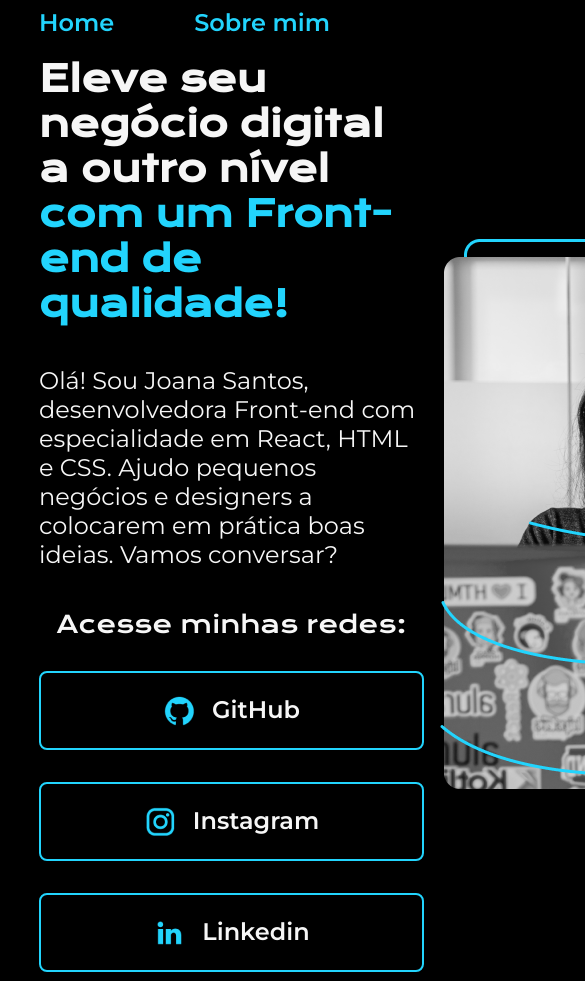
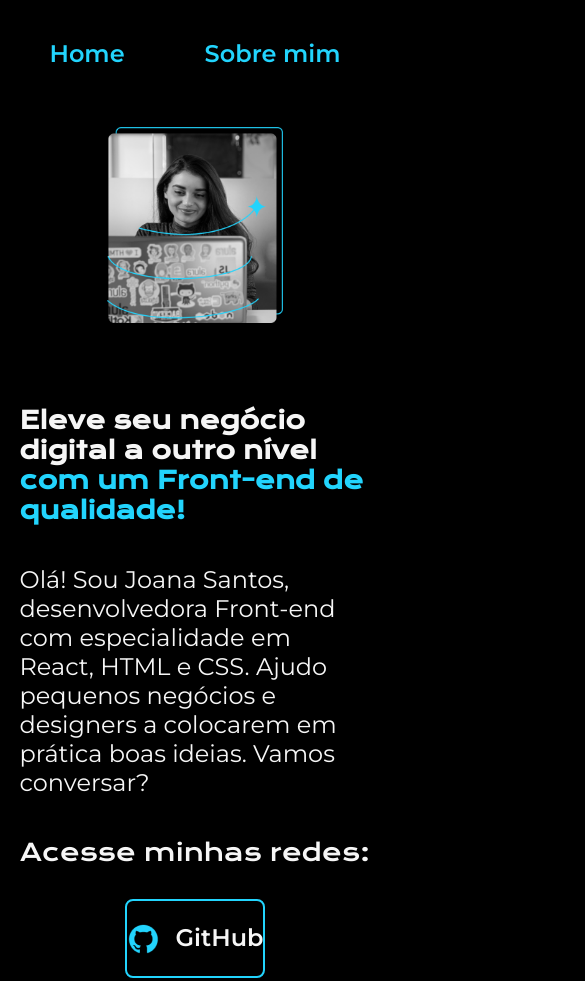
Before and after one commit to AlexSand3r/First, a plain HTML site: page index.html in a window 390 px wide. Shown: the top 981 px of the page, 585 px wide, since content can reach past the window. Drawn offline with nearby package versions, Linux system fonts and the light colour scheme.

Commit message:
finalizando o projeto com responsividade para outros dispositivos e estilizacao

```diff
--- a/index.html
+++ b/index.html
@@ -22,17 +22,17 @@
                         <p class="apresentacao__conteudo__texto">Olá! Sou Joana Santos, desenvolvedora Front-end com especialidade em React, HTML e CSS. Ajudo pequenos negócios e designers a colocarem em prática boas ideias. Vamos conversar?</p>
                             <div class="apresentacao__links">
                                 <h2 class="apresentacao__links__subtitulo">Acesse minhas redes:</h2>
-                                 <a class="apresentacao__links__link" href="https://github.com/AlexSand3r"> <img src="./assets/github.png" alt="">
+                                 <a class="apresentacao__links__navegacao" href="https://github.com/AlexSand3r"> <img src="./assets/github.png" alt="">
                                     GitHub
                                      </a>
-                                 <a class="apresentacao__links__link" href="https://instagram.com/justalexsander"> <img src="./assets/instagram.png">
+                                 <a class="apresentacao__links__navegacao" href="https://instagram.com/justalexsander"> <img src="./assets/instagram.png">
                                     Instagram </a>
-                                 <a class="apresentacao__links__link" href="https://linkedin.com/in/alexsand3r/"> <img src="./assets/linkedin.png">
+                                 <a class="apresentacao__links__navegacao" href="https://linkedin.com/in/alexsand3r/"> <img src="./assets/linkedin.png">
                                     Linkedin
                                  </a>
                              </div>
                  </section>
-                 <img src="./assets/Imagem.png" alt="Foto de Joana Santos">
+                 <img class="apresentacao__imagem" src="./assets/Imagem.png" alt="Foto de Joana Santos">
              </main>
         <footer class="rodape">
             <p>Desenvolvido por AlexSand3r</p>
--- a/styles/style.css
+++ b/styles/style.css
@@ -32,7 +32,7 @@
 
 .cabecalho__menu__link {
     font-family: var(--fonte-secundaria);
-    font-size: 24px;
+    font-size: 1.5rem;
     font-weight: 600;
     color: var(--cor-terciaria);
     text-decoration: none;
@@ -43,18 +43,18 @@
     display: flex;
     align-items: center;
     justify-content: space-between;
-    gap: 5%;
+    gap: 82px;
 }
 
 .apresentacao__conteudo{
-    width: 615px;
+    width: 50%;
     display: flex;
     flex-direction: column;
     gap: 40px;
 }
 
 .apresentacao__conteudo__titulo{
-    font-size: 36px;
+    font-size 2.25rem;
     font-family: var(--fonte-primaria);
 }
 
@@ -64,7 +64,7 @@
 
 
 .apresentacao__conteudo__texto{
-    font-size: 24px;
+    font-size: 1.5rem;
     font-family: var(--fonte-secundaria);
 }
 
@@ -79,19 +79,19 @@
 .apresentacao__links__subtitulo{
     font-family: var(--fonte-primaria);
     font-weight: 400;
-    font-size: 24px;
+    font-size: 1.5rem;
 }
 
 
-.apresentacao__links__link{
+.apresentacao__links__navegacao{
     display: flex;
     justify-content: center;
     gap: 16px;
     border: 2px solid var(--cor-terciaria);
-    width: 381px;
+    width: 50%s;
     text-align: center;
     border-radius: 8px;
-    font-size: 24px;
+    font-size: 1.5rem;
     font-weight: 600;
     padding: 21.5px 0;
     text-decoration: none;
@@ -103,12 +103,35 @@
     background-color: var(--cor-hover);
 }
 
+.apresentacao__imagem{
+    width: 50%;
+}
+
 .rodape{
     padding: 24px;
     color: var(--cor-primaria);
     background-color: var(--cor-terciaria);
     text-align: center;
     font-family: var(--fonte-secundaria);
-    font-size: 24px;
+    font-size: 1.5rem;
     font-weight: 400;
 }
+
+@media  (max-width: 1200px){
+    .cabecalho {
+        padding: 10%;
+    }
+
+    .cabecalho__menu {
+        justify-content: center;
+    }
+
+    .apresentacao {
+        flex-direction: column-reverse;
+        padding: 5%;
+    }
+
+    .apresentacao__conteudo {
+        width: auto;
+    }
+}
```
Also changed, not shown: about.html (+1 -1 lines).
